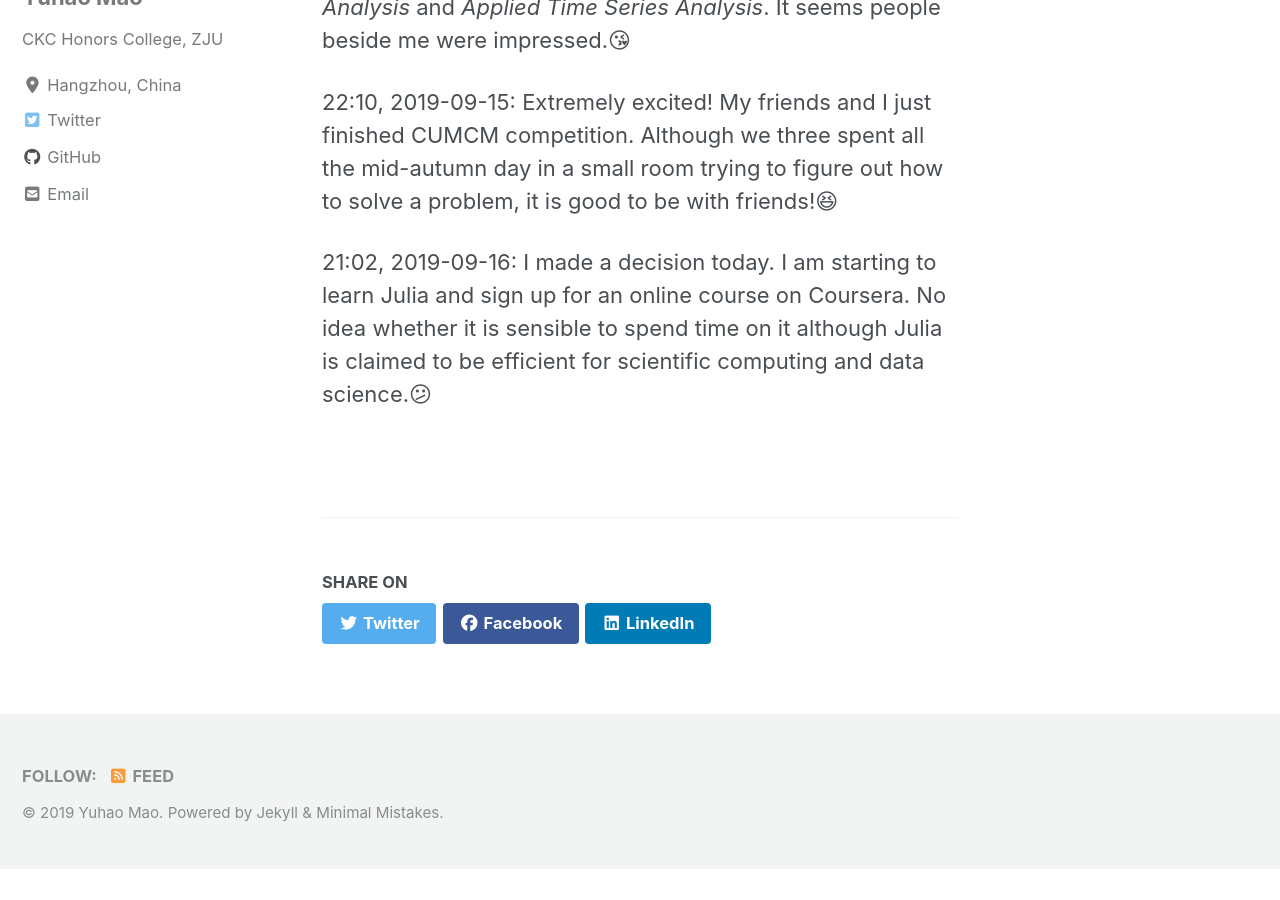
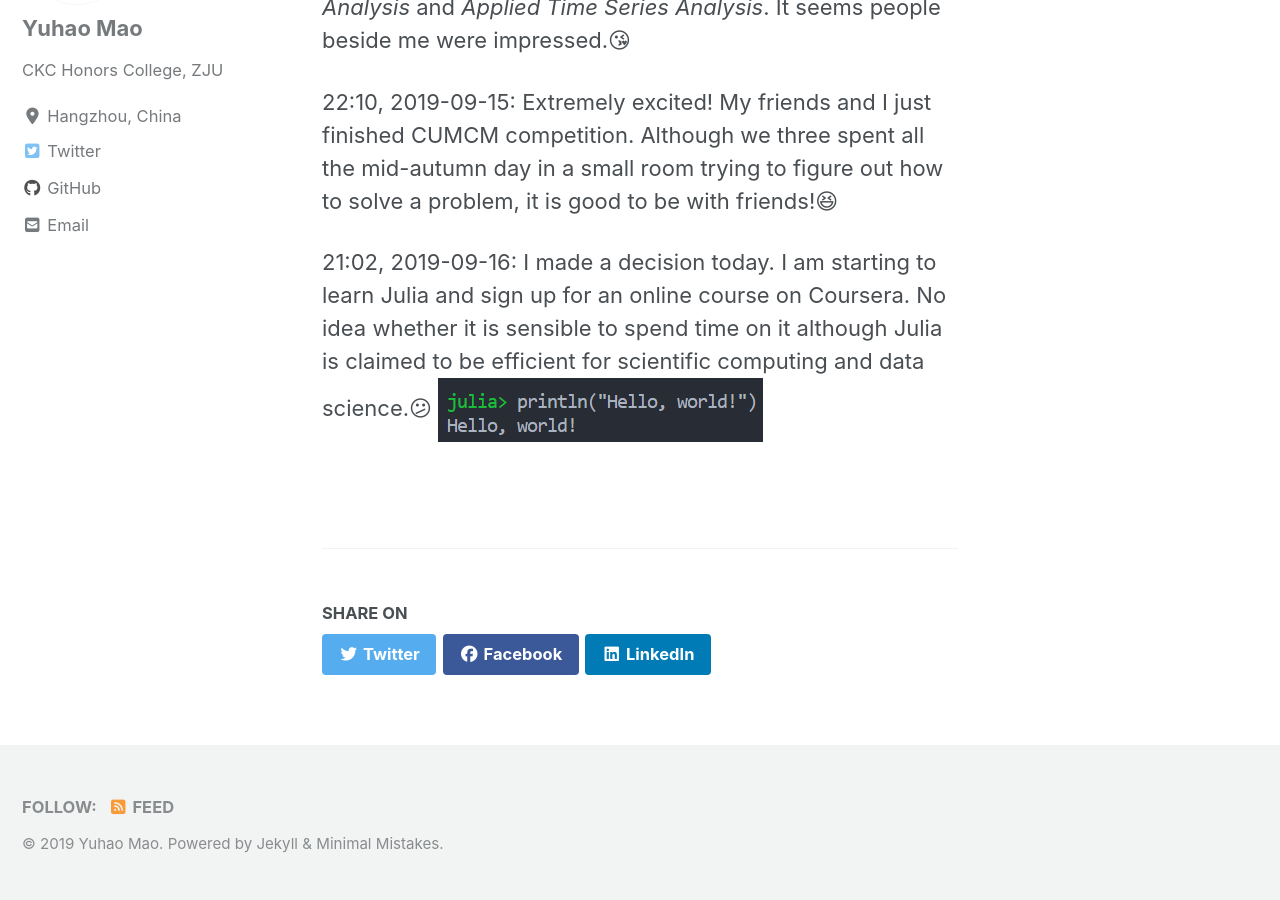
Before and after one commit to AlgebraLoveme/AlgebraLoveme.github.io, a Jekyll site: the page built from _pages/Entertainment.md, in a window 1280 px wide and 900 px high, scrolled down 2630 px. Built offline with Jekyll 4.4.1, drawn with Linux system fonts in a browser that asks for light colours; cached includes are drawn as plain includes; nearby versions of some CDN libraries; emoji names are drawn with the system emoji font; before the commit the page ends 3499 px from its top, so only the background shows below that.

Commit message:
update entertainment

```diff
--- a/_pages/Entertainment.md
+++ b/_pages/Entertainment.md
@@ -27,3 +27,4 @@ header:
 22:10, 2019-09-15: Extremely excited! My friends and I just finished CUMCM competition. Although we three spent all the mid-autumn day in a small room trying to figure out how to solve a problem, it is good to be with friends!:laughing:
 
 21:02, 2019-09-16: I made a decision today. I am starting to learn Julia and sign up for an online course on Coursera. No idea whether it is sensible to spend time on it although Julia is claimed to be efficient for scientific computing and data science.:confused:
+![julia hello world](..\imgs\julia_hello_world.png)
```
Also changed, not shown: imgs/julia_hello_world.png (added).
